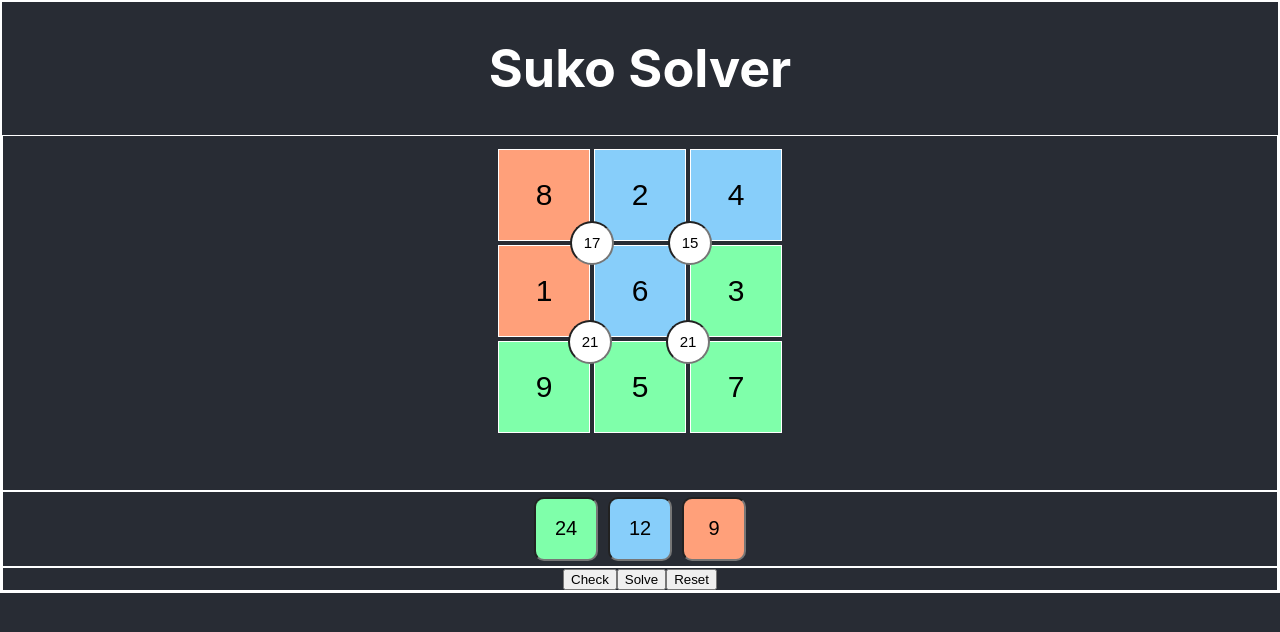
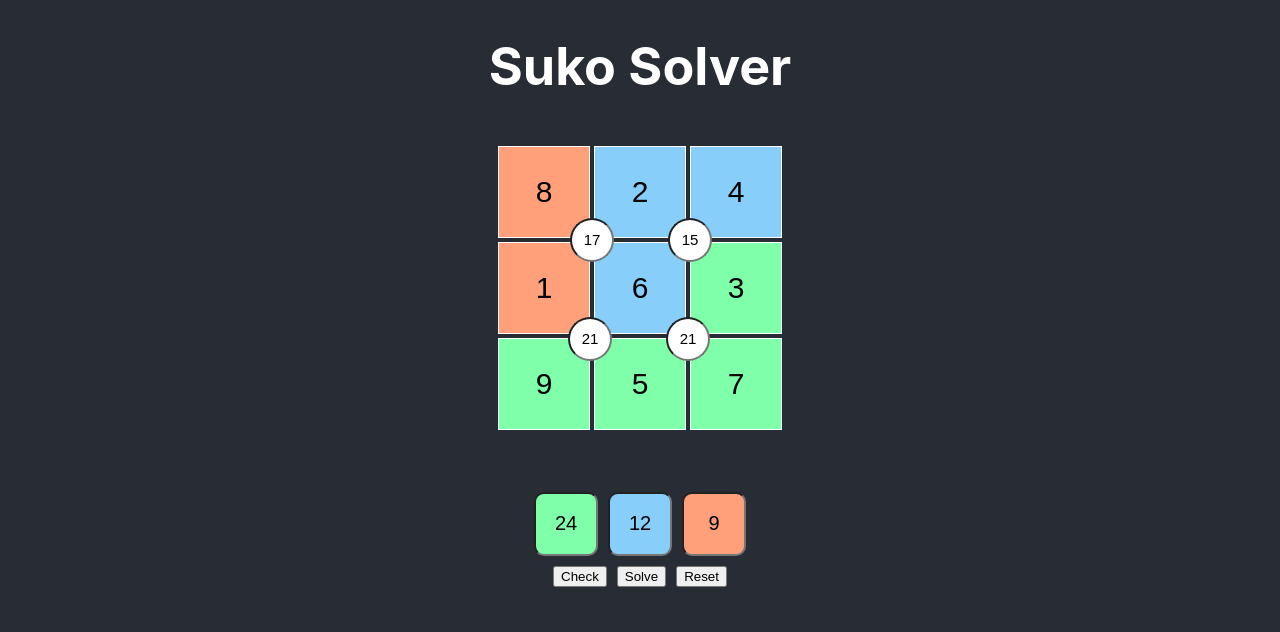
Before and after one commit to elliotdes/suko-solver, a React (Create React App) app: page / in a window 1280 px wide. Shown: the top 632 px of the page. Built offline with nearby package versions, Linux system fonts and the light colour scheme.

Commit message:
Change css

```diff
--- a/src/App.css
+++ b/src/App.css
@@ -7,8 +7,8 @@ body {
   text-align: center;
 }
 
-div {
-  border: 1px solid white;
+button {
+  margin: 5px;
 }
 
 .App-header {
```
